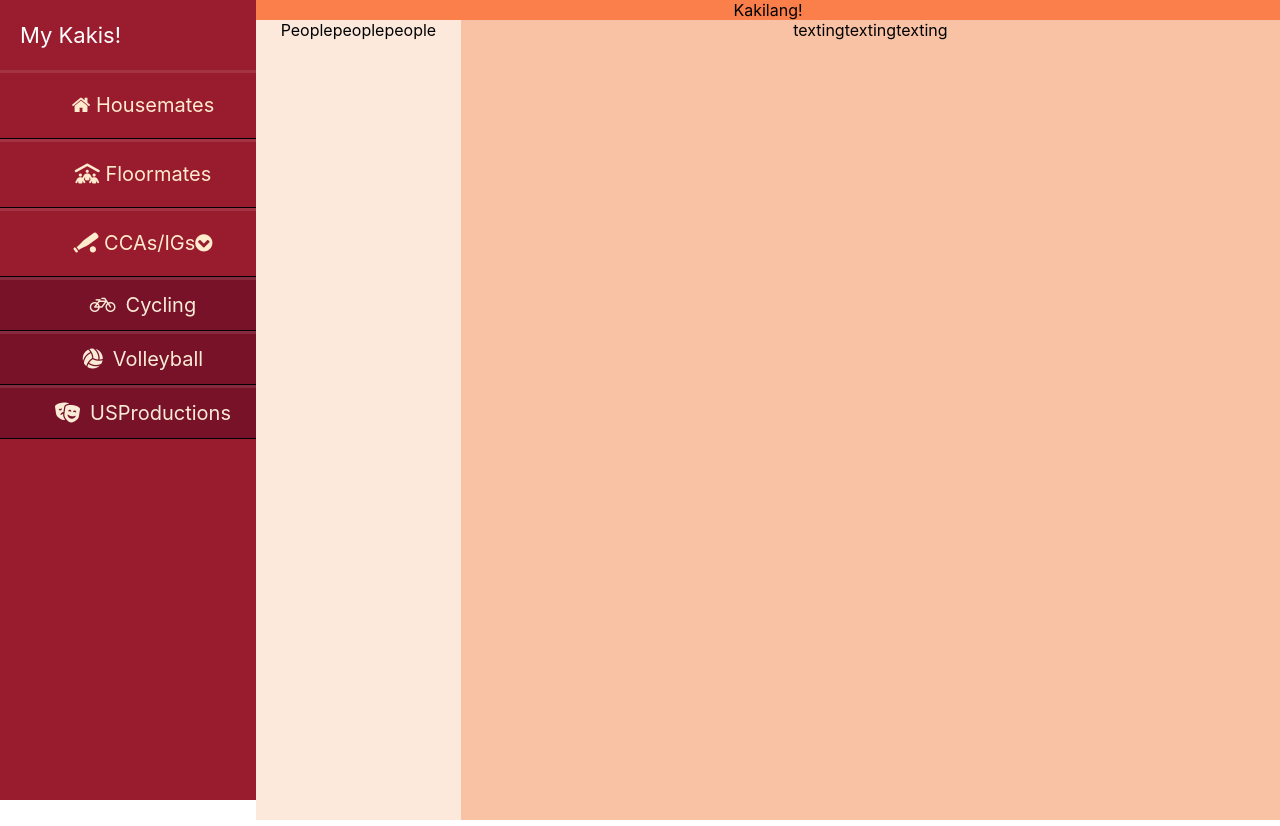
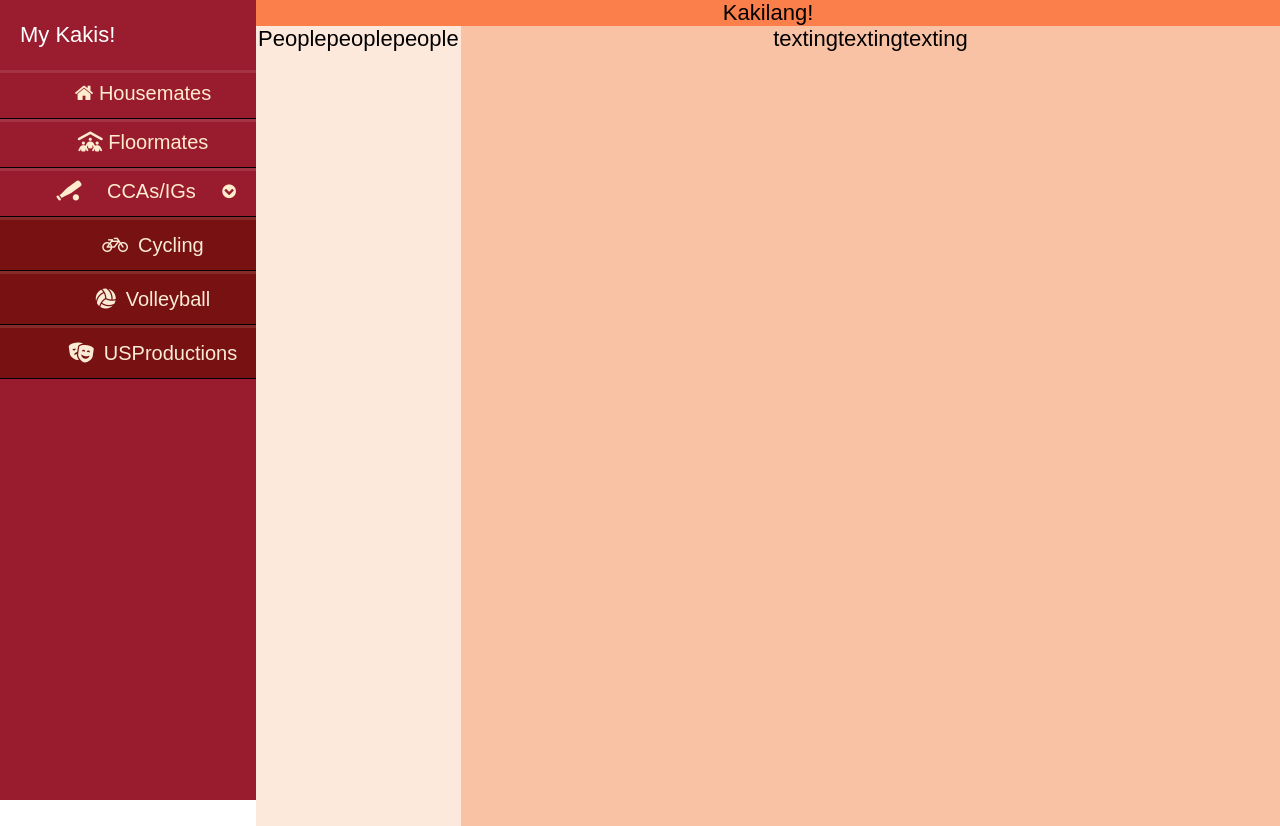
Before and after one commit to ChubbsBunns/Kakilang, a React (Create React App) app in the folder kakilang-web-app/: page /home/1 in a window 1280 px wide. Built offline with nearby package versions, Linux system fonts and the light colour scheme.

Commit message:
sorry accidentally deleted a file had to re-add it in

```diff
--- /dev/null
+++ b/kakilang-web-app/src/components/Sidebar.component.css
@@ -0,0 +1,116 @@
+body {
+  font-family: sans-serif;
+  font-size: 22px;
+}
+
+* {
+  margin: 0;
+  padding: 0%;
+  box-sizing: border-box;
+  list-style: none;
+  text-decoration: none;
+}
+
+.sidebar header {
+    font-size: 22px;
+    color: white;
+    text-align: left;
+    line-height: 70px;
+    padding-left: 20px;
+    background-color: rgb(153, 28, 47);
+    user-select: none;
+  }
+
+.sidebar {
+  background-color: rgb(153, 28, 46);
+  color: rgb(255, 235, 205);
+  height: 100vh;
+  width: 100%;
+  left: 0;
+}
+
+.sidebar-menu {
+  list-style-type: none;
+}
+.sidebar-menu > li > a {
+  display: block;
+  height: 100%;
+  width: 100%;
+  line-height: 65px;
+  font-size: 20px;
+  color: rgb(255, 235, 205);
+  padding-left: 30px;
+  box-sizing: border-box;
+  border-top: 3px solid rgba(255, 255, 255, 0.1);
+  border-bottom: 1px solid black;
+  transition: 0.9s;
+}
+
+
+
+.sidebar-menu > li > a:link,
+.sidebar-menu > li > a:visited {
+  color: rgb(255, 235, 205);
+  text-decoration: none;
+  display: inline-block;
+  width: 100%;
+  padding-top: 5px;
+  padding-bottom: 40px;
+
+  line-height: 30px;
+  height: 30px;
+  transition: all 0.3s;
+}
+
+.sidebar-menu > li > a > i {
+  margin-right: 20px;
+  margin-left: 15px;
+}
+
+.sidebar-menu > li > a:hover {
+  background-color: rgb(108, 21, 34);
+  border-left: 7px solid rgb(255, 195, 42);
+}
+
+.sidebar-menu .sub-menu > ul > li > a:link,
+.sidebar-menu .sub-menu > ul > li > a:visited {
+  background-color: rgb(120, 18, 18);
+  display: inline-block;
+  width: 100%;
+  text-decoration: none;
+  color: antiquewhite;
+  line-height: 30px;
+  padding: 10px;
+  box-sizing: border-box;
+  border-top: 3px solid rgba(255, 255, 255, 0.1);
+  border-bottom: 1px solid black;
+  transition: 0.3s;
+}
+
+.sidebar-menu .sub-menu > ul > li > a > i {
+  margin-right: 10px;
+  margin-left: 50px;
+}
+
+.sidebar-menu .sub-menu > ul > li > a:hover {
+  background-color: rgb(72, 14, 23);
+  color: antiquewhite;
+  border-left: 5px solid rgb(252, 113, 54);
+  box-sizing: border-box;
+  border-top: 3px solid rgba(255, 255, 255, 0.1);
+  border-bottom: 1px solid black;
+  transition: 0.3s;
+}
+
+
+
+.indicator {
+  float: right;
+  font-size: 0.8em;
+  line-height: 30px;
+  transition: all 0.3s;
+}
+
+.reverse {
+  transform: rotate(180deg);
+}
--- a/kakilang-web-app/src/components/Sidebar.component.js
+++ b/kakilang-web-app/src/components/Sidebar.component.js
@@ -1,5 +1,5 @@
 import React from "react";
-
+import "./Sidebar.component.css";
 /**
  * Sidebar for navigation
  *
```
